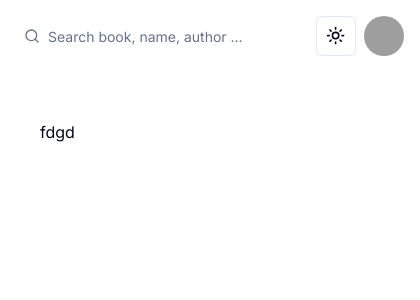
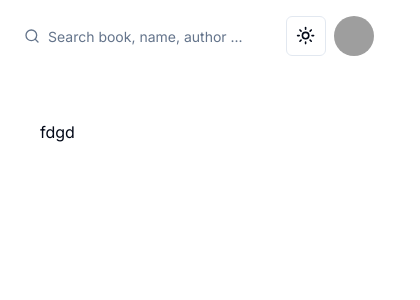
Before and after one commit to rivasjoaquin02/readn-ai, a Next.js app in the folder app/: page / in a window 390 px wide. Shown: the top 300 px of the page, 420 px wide, since content can reach past the window. Built offline with nearby package versions, Linux system fonts and the light colour scheme; grey boxes are pictures that could not be loaded.

Commit message:
refactor(app): changed some style from the navbar

```diff
--- a/app/app/layout.tsx
+++ b/app/app/layout.tsx
@@ -33,8 +33,8 @@
                         <div>
                             <SideNav />
                         </div>
-                        <div className="flex-grow p-4 md:overflow-y-auto">
-                            <header className="flex justify-between mb-10">
+                        <div className="h-screen flex flex-col gap-10 flex-grow p-4 overflow-y-auto">
+                            <header className="flex justify-between">
                                 <NavBar />
                             </header>
                             {children}
```
